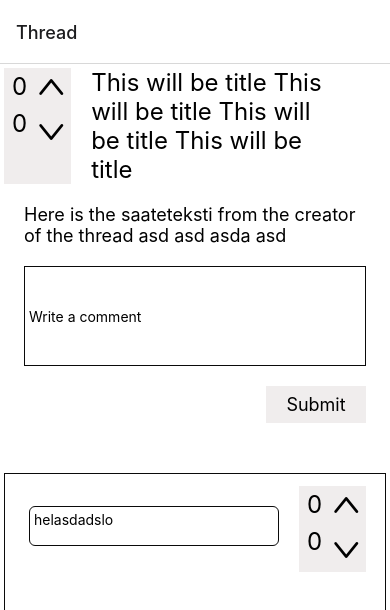
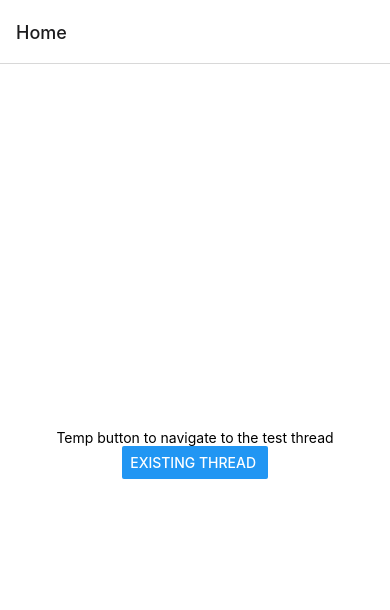
Before and after one commit to pav3w0w/Mobiilikehitysprojekti_Ry4, a React Native app: screen /Home in a window 390 px wide. Shown: the top 610 px of the page. Built offline with nearby package versions, Linux system fonts and the light colour scheme.

Commit message:
Added Home screen for easier navigation

```diff
--- a/App.js
+++ b/App.js
@@ -1,14 +1,20 @@
 import { NavigationContainer } from '@react-navigation/native';
 import { createNativeStackNavigator } from '@react-navigation/native-stack';
 import Comments from './components/Comments'
+
 import Thread from './screens/Thread'
+import Home from './screens/Home'
 
 const Stack = createNativeStackNavigator();
 
 export default function App() {
   return (
     <NavigationContainer>
-    <Stack.Navigator initialRouteName='Thread'>
+      <Stack.Navigator initialRouteName='Home'>
+        <Stack.Screen
+          name='Home'
+          component={Home}
+        />
         <Stack.Screen
           name='Thread'
           component={Thread}
@@ -17,9 +23,7 @@ export default function App() {
             headerTitle: 'Thread',
           }}*/
         />
-
       </Stack.Navigator>
-
     </NavigationContainer>
   );
 }
--- /dev/null
+++ b/screens/Home.js
@@ -0,0 +1,22 @@
+import { View, Text, Button, StyleSheet } from 'react-native'
+import React from 'react'
+
+
+export default function Home(props) {
+  return (
+    <View style={styles.container}>
+      <Text>Temp button to navigate to the test thread</Text>
+      <Button title='Existing thread '/*<- space needed to render the button correctly on 1Plus- phones */
+        onPress={() => props.navigation.navigate('Thread')}/>
+    </View>
+  )
+}
+
+const styles = StyleSheet.create({
+  container: {
+    flex: 1,
+    backgroundColor: '#fff',
+    alignItems: 'center',
+    justifyContent: 'center',
+  },
+});
```
Lines whose indentation alone changed are shown as unchanged.
